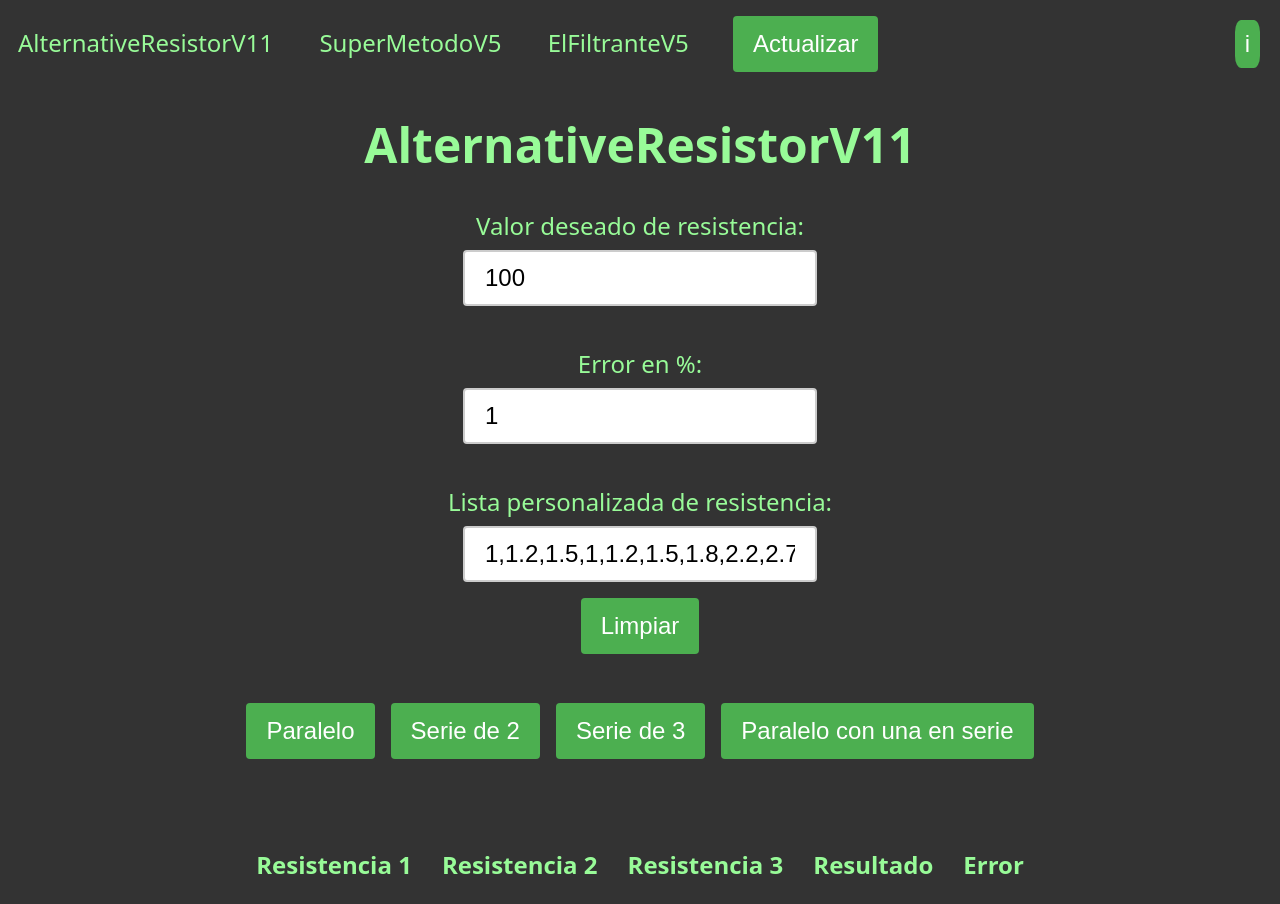
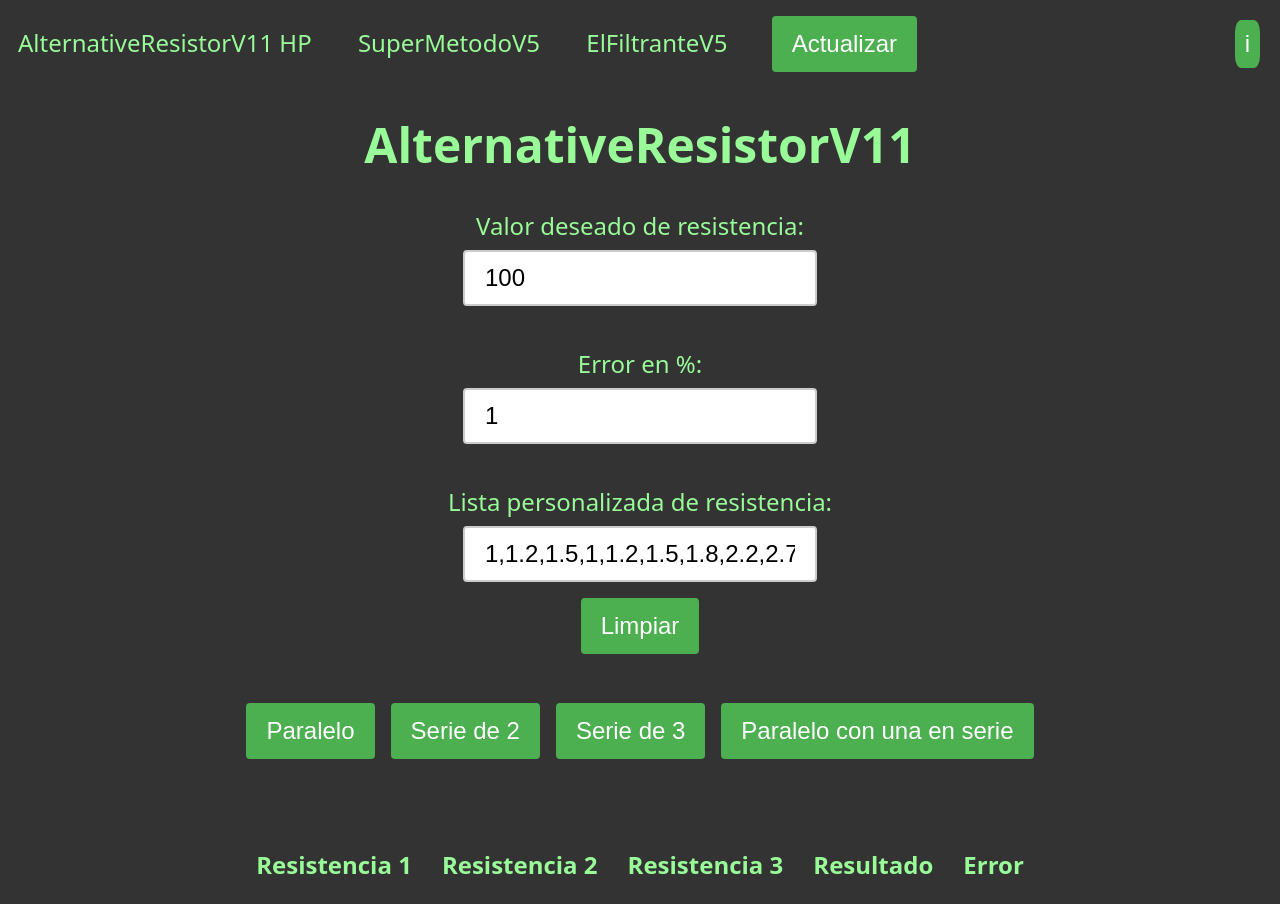
Before and after one commit to jd-xfhdg/electronicutilitesbeta, a plain HTML site: page index.html in a window 1280 px wide. Drawn offline with Linux system fonts and the light colour scheme.

Commit message:
HP TRY TEST 2

```diff
--- a/index.html
+++ b/index.html
@@ -277,7 +277,7 @@
 <body>
   <header>
     <nav>
-      <a href="#app1">AlternativeResistorV11</a>
+      <a href="#app1">AlternativeResistorV11 HP</a>
       <a href="#app2">SuperMetodoV5</a>
       <a href="#app3">ElFiltranteV5</a>
       <button id="refresh-button" onclick="refreshPage()">Actualizar</button>
```
